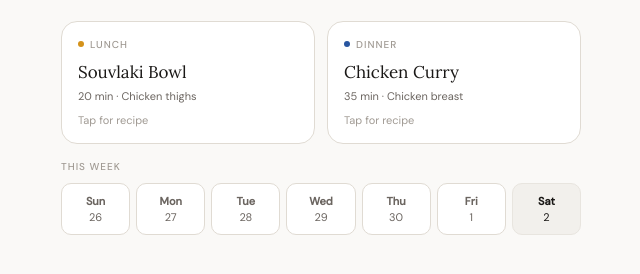
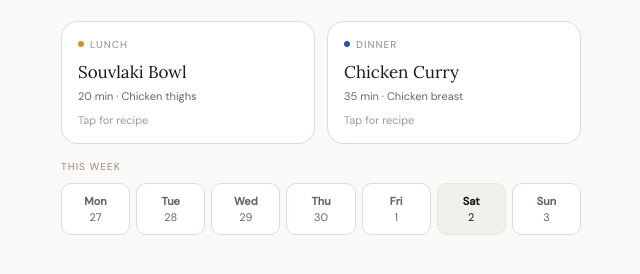
Before and after one commit to gnkarageo-cloud/meal-plan, a plain HTML site: page index.html in a window 1280 px wide. Shown: the part 174-448 px from the top of the page, without its empty margins (319-959 px from the left). Drawn offline with Linux system fonts and the light colour scheme.

Commit message:
Update index.html
change week start to Monday

```diff
--- a/index.html
+++ b/index.html
@@ -7,9 +7,11 @@
   <meta name="apple-mobile-web-app-status-bar-style" content="default" />
   <meta name="apple-mobile-web-app-title" content="Meal Plan" />
   <meta name="theme-color" content="#faf9f7" />
-  <title>Meal Plan</title>
   <link rel="apple-touch-icon" href="apple-touch-icon.png" />
   <link rel="icon" type="image/png" href="apple-touch-icon.png" />
+  <title>Meal Plan</title>
+  <link rel="preconnect" href="https://fonts.googleapis.com" />
+  <link rel="preconnect" href="https://fonts.gstatic.com" crossorigin />
   <link href="https://fonts.googleapis.com/css2?family=Lora:ital,wght@0,400;0,600;1,400&family=DM+Sans:opsz,wght@9..40,300;9..40,400;9..40,500&display=swap" rel="stylesheet" />
   <style>
     :root {
@@ -644,22 +646,33 @@
     const row   = document.getElementById('weekRow');
     row.innerHTML = '';
     const d = new Date();
+    // Start from Monday: getDay() returns 0=Sun,1=Mon,...6=Sat
+    // Monday-based offset: if today is Sun (0), go back 6; otherwise go back (getDay()-1)
+    const dayOfWeek = d.getDay();
+    const mondayOffset = dayOfWeek === 0 ? 6 : dayOfWeek - 1;
     const startOfWeek = new Date(d);
-    startOfWeek.setDate(d.getDate() - d.getDay());
+    startOfWeek.setDate(d.getDate() - mondayOffset);
+
+    // Mon=0, Tue=1, Wed=2, Thu=3, Fri=4, Sat=5, Sun=6 (display order)
+    const MON_BASED_NAMES = ['Mon','Tue','Wed','Thu','Fri','Sat','Sun'];
+    // Map display index (0=Mon) to JS getDay() value
+    const displayToJsDay = [1, 2, 3, 4, 5, 6, 0];
+
     for (let i = 0; i < 7; i++) {
       const day = new Date(startOfWeek);
       day.setDate(startOfWeek.getDate() + i);
+      const jsDay = displayToJsDay[i];
+      const isToday = jsDay === today;
       const pill = document.createElement('div');
-      pill.className = 'day-pill' + (i === today ? ' today selected' : '');
-      pill.innerHTML = `<span class="day-letter">${DAY_NAMES[i]}</span><span class="day-num">${day.getDate()}</span>`;
-      const di = i;
+      pill.className = 'day-pill' + (isToday ? ' today selected' : '');
+      pill.innerHTML = `<span class="day-letter">${MON_BASED_NAMES[i]}</span><span class="day-num">${day.getDate()}</span>`;
       pill.onclick = () => {
         document.querySelectorAll('.day-pill').forEach(p => p.classList.remove('selected'));
         pill.classList.add('selected');
-        viewingDay = di;
+        viewingDay = jsDay;
         closeDetail();
-        renderMeals(di);
-        renderDate(di);
+        renderMeals(jsDay);
+        renderDate(jsDay);
       };
       row.appendChild(pill);
     }
```
